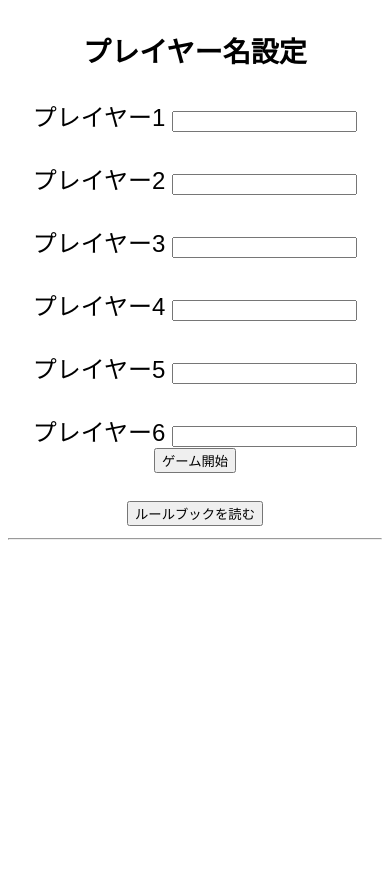
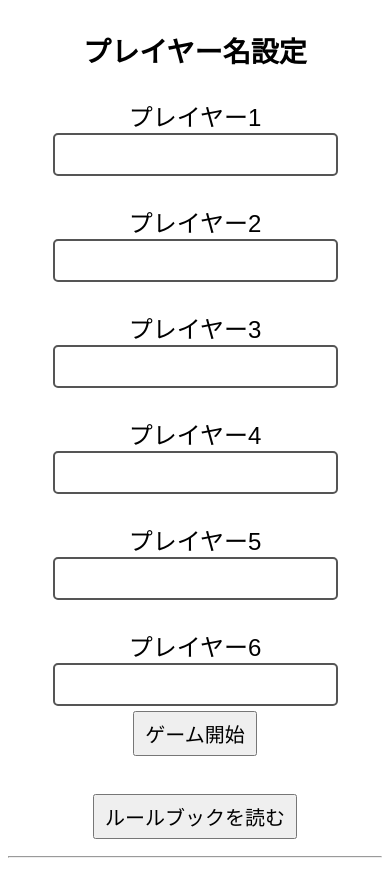
Before and after one commit to Koga258301/Miner, a plain HTML site: page index.html in a window 390 px wide. Shown: the part 78-964 px from the top of the page. Before the commit the page ends 844 px from the top, so only its background shows below. Drawn offline with Linux system fonts and the light colour scheme.

Commit message:
Add files via upload

```diff
--- a/style.css
+++ b/style.css
@@ -17,6 +17,23 @@ body {
     margin-top: 20px;
 
 }
+button {
+
+    font-size: 20px;
+
+    padding: 6px 10px;
+
+    margin: 5px;
+
+}
+input[type="checkbox"] {
+
+    width: 19px;
+
+    height: 19px;
+
+}
+
 @media screen and (max-width: 768px) {
 
     body {
@@ -27,4 +44,17 @@ body {
 
     }
 
+    input[type="text"],
+input[type="number"] {
+
+    font-size: 20px;
+
+    padding: 8px;
+
+    border: 2px solid #555;
+
+    border-radius: 5px;
+
 }
+
+}
```
